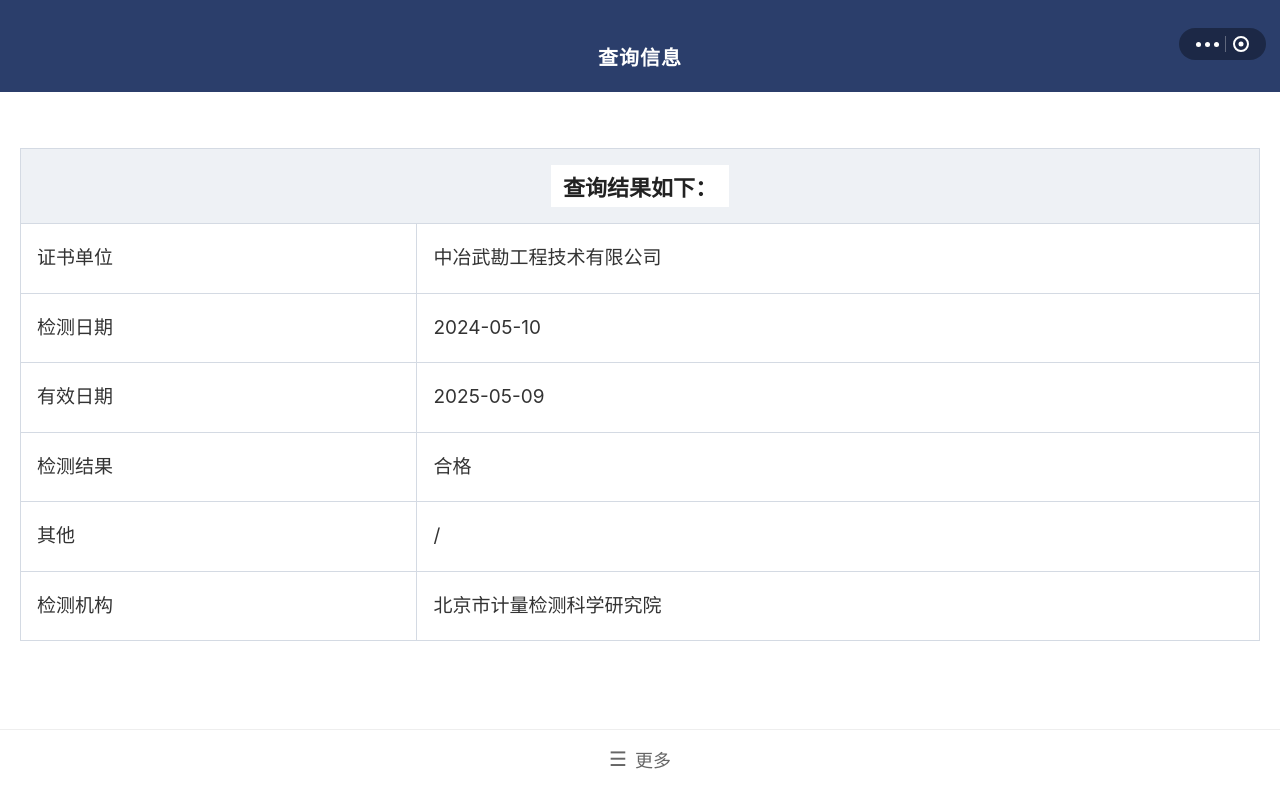
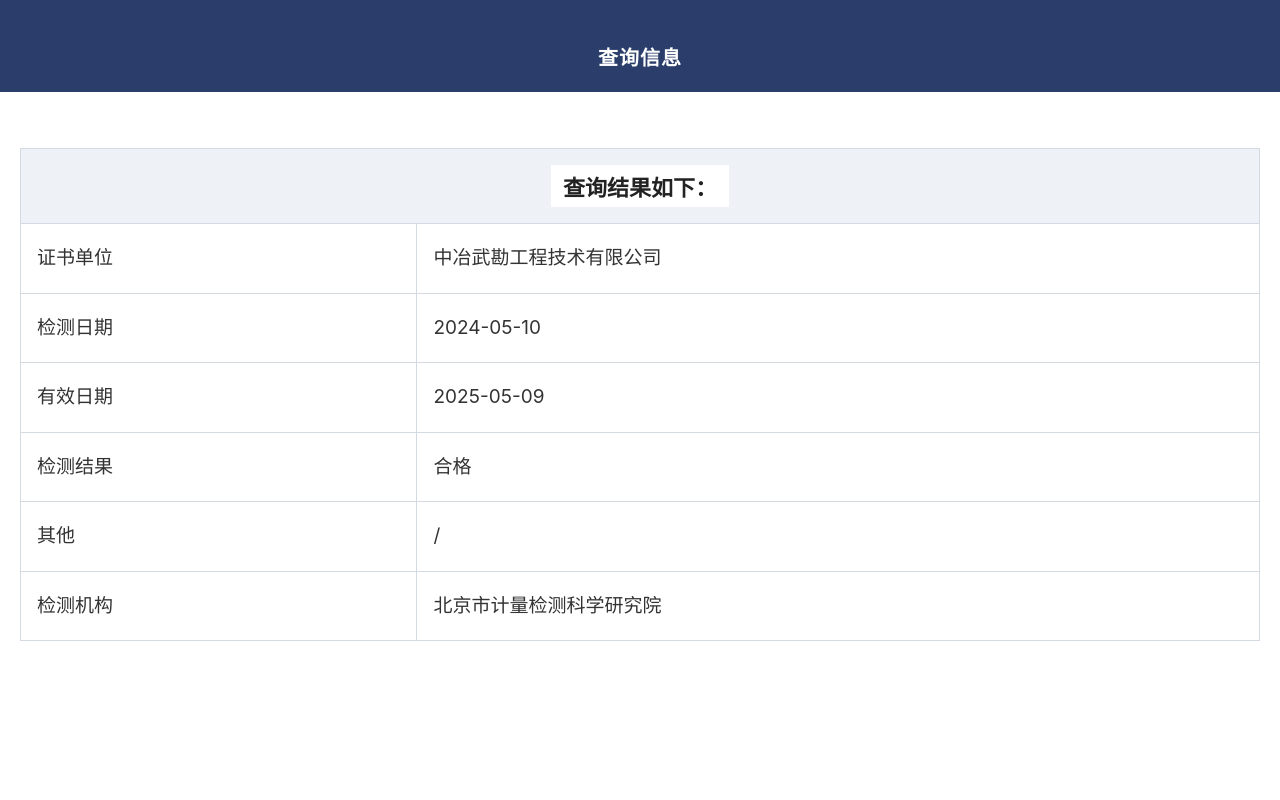
Before and after one commit to Theshackles/cert, a plain HTML site: page index.html in a window 1280 px wide. Drawn offline with Linux system fonts and the light colour scheme.

Commit message:
Add files via upload

```diff
--- a/index.html
+++ b/index.html
@@ -14,7 +14,7 @@
     -webkit-font-smoothing: antialiased;
   }
 
-  /* 顶部导航栏 - 模拟微信小程序导航栏 */
+  /* 顶部导航栏 */
   .header {
     width: 100%;
     height: 92px;
@@ -22,7 +22,6 @@
     display: flex;
     align-items: center;
     justify-content: center;
-    position: relative;
     padding-top: 20px;
   }
   .header h1 {
@@ -31,60 +30,10 @@
     font-weight: 600;
     letter-spacing: 1px;
   }
-  /* 右上角微信小程序胶囊按钮 */
-  .header .capsule {
-    position: absolute;
-    top: 28px;
-    right: 14px;
-    width: 87px;
-    height: 32px;
-    background: rgba(0,0,0,0.35);
-    border-radius: 16px;
-    display: flex;
-    align-items: center;
-    justify-content: space-around;
-    overflow: hidden;
-  }
-  .header .capsule .dots {
-    display: flex;
-    align-items: center;
-    gap: 4px;
-    padding-left: 14px;
-  }
-  .header .capsule .dots span {
-    width: 5px;
-    height: 5px;
-    border-radius: 50%;
-    background: #fff;
-  }
-  .header .capsule .divider {
-    width: 1px;
-    height: 16px;
-    background: rgba(255,255,255,0.3);
-  }
-  .header .capsule .circle {
-    width: 16px;
-    height: 16px;
-    border: 2px solid #fff;
-    border-radius: 50%;
-    margin-right: 14px;
-    position: relative;
-  }
-  .header .capsule .circle::after {
-    content: '';
-    position: absolute;
-    top: 50%;
-    left: 50%;
-    transform: translate(-50%, -50%);
-    width: 5px;
-    height: 5px;
-    border-radius: 50%;
-    background: #fff;
-  }
 
   /* 内容区 */
   .content {
-    padding: 56px 20px 0 20px;
+    padding: 56px 20px 40px 20px;
   }
 
   /* 查询结果如下 标题行 */
@@ -129,40 +78,10 @@
     color: #333;
     font-weight: 400;
   }
-
-  /* 底部更多 */
-  .footer {
-    position: fixed;
-    bottom: 0;
-    left: 0;
-    right: 0;
-    text-align: center;
-    padding: 16px 0 28px 0;
-    background: #fff;
-    border-top: 1px solid #eee;
-    color: #666;
-    font-size: 18px;
-  }
-  .footer .icon {
-    display: inline-block;
-    margin-right: 8px;
-    font-size: 20px;
-    vertical-align: middle;
-  }
-  .footer span {
-    vertical-align: middle;
-  }
 </style>
 </head>
 <body>
   <div class="header">
-    <div class="capsule">
-      <div class="dots">
-        <span></span><span></span><span></span>
-      </div>
-      <div class="divider"></div>
-      <div class="circle"></div>
-    </div>
     <h1>查询信息</h1>
   </div>
 
@@ -197,9 +116,5 @@
       </tr>
     </table>
   </div>
-
-  <div class="footer">
-    <span class="icon">&#9776;</span><span>更多</span>
-  </div>
 </body>
 </html>
```
